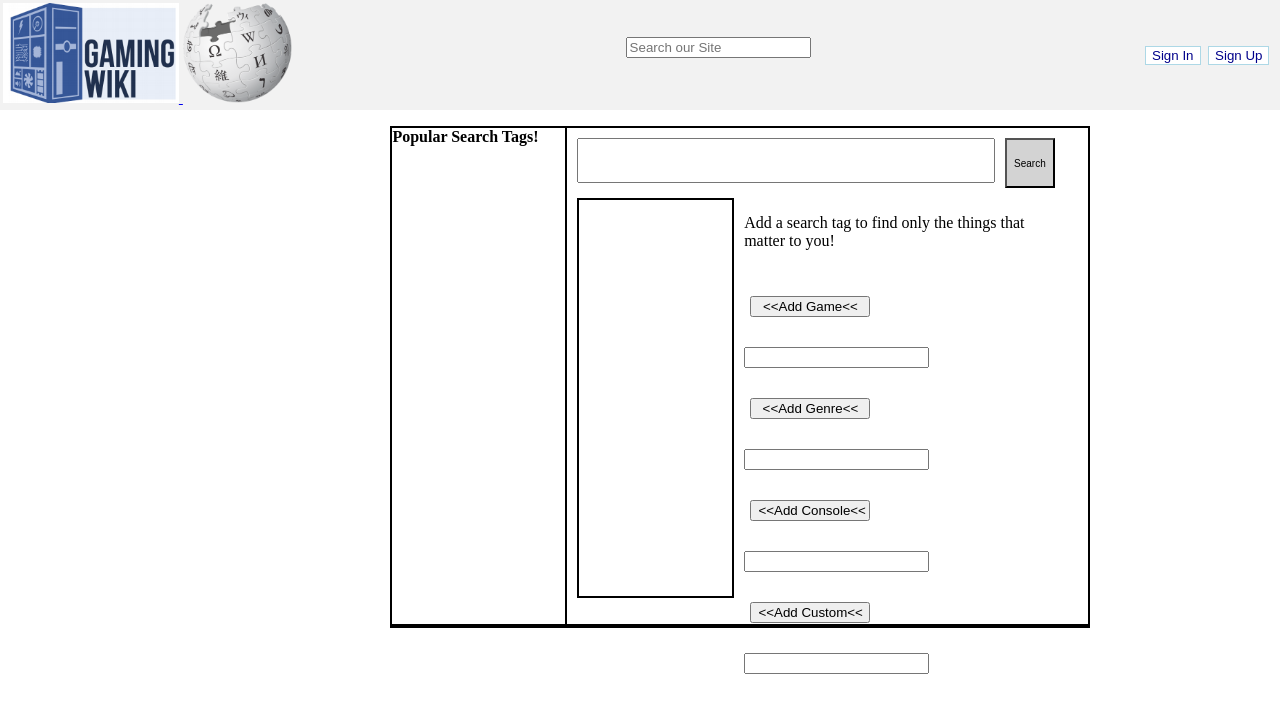
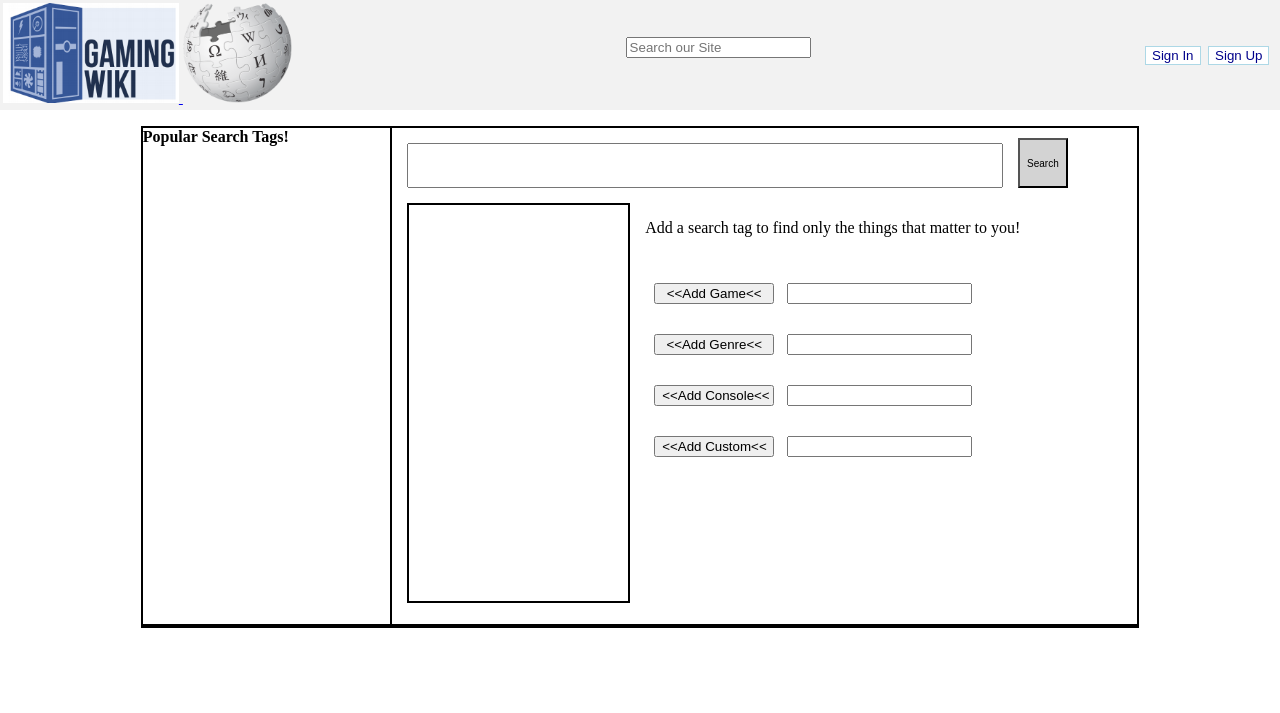
Before and after one commit to jabrielahmed/GamingWIki, a PHP site: page /search.php in a window 1280 px wide. Shown: the top 713 px of the page. Run offline with PHP 8.4, Linux system fonts and the light colour scheme; data comes from the database, SQL or seed files in the repository.

Commit message:
Add files via upload

```diff
--- a/Gaming-Wiki/ClientSide/articleCreator.php
+++ b/Gaming-Wiki/ClientSide/articleCreator.php
@@ -76,7 +76,7 @@
 				<input type = "button" class = "previewButtons" onclick = "insertPreview()" value = "Insert Preview">
 				<input type = "submit" class = "previewButtons" value = "Submit Article">
 				<textarea rows = "1" id = "tagTable" name="tagTable" placeholder = "Enter your Custom Tags, use comma to sepreate them"></textarea>
-				</form>
+			</form>
 			</td>
 			<td class = "tableCell">
 				<div id = "preview"></div>
--- a/Gaming-Wiki/ClientSide/search.css
+++ b/Gaming-Wiki/ClientSide/search.css
@@ -1,11 +1,10 @@
 /* style sheet for search page*/
 
 #result {
-
 	border: 1px solid black;
 	box-sizing: border-box;
-	margin-left: 30%;
-	width:700px;
+	margin-left: 10%;
+	margin-right:10%;
 }
 
 .resultList {
@@ -15,11 +14,11 @@
 	}
 
 #wrapperOfSearch {
-	width: 700px;
 	height: 500px;
 	border: 1px solid black;
 	box-sizing: border-box;
-	margin-left: 30%;
+	margin-left: 10%;
+	margin-right: 10%;
 }
 
 #popTag {
```
Also changed, not shown: Gaming-Wiki/ClientSide/confirmation.php (+7 -3 lines), Gaming-Wiki/ClientSide/downvote.png, Gaming-Wiki/ClientSide/upvote.png.
